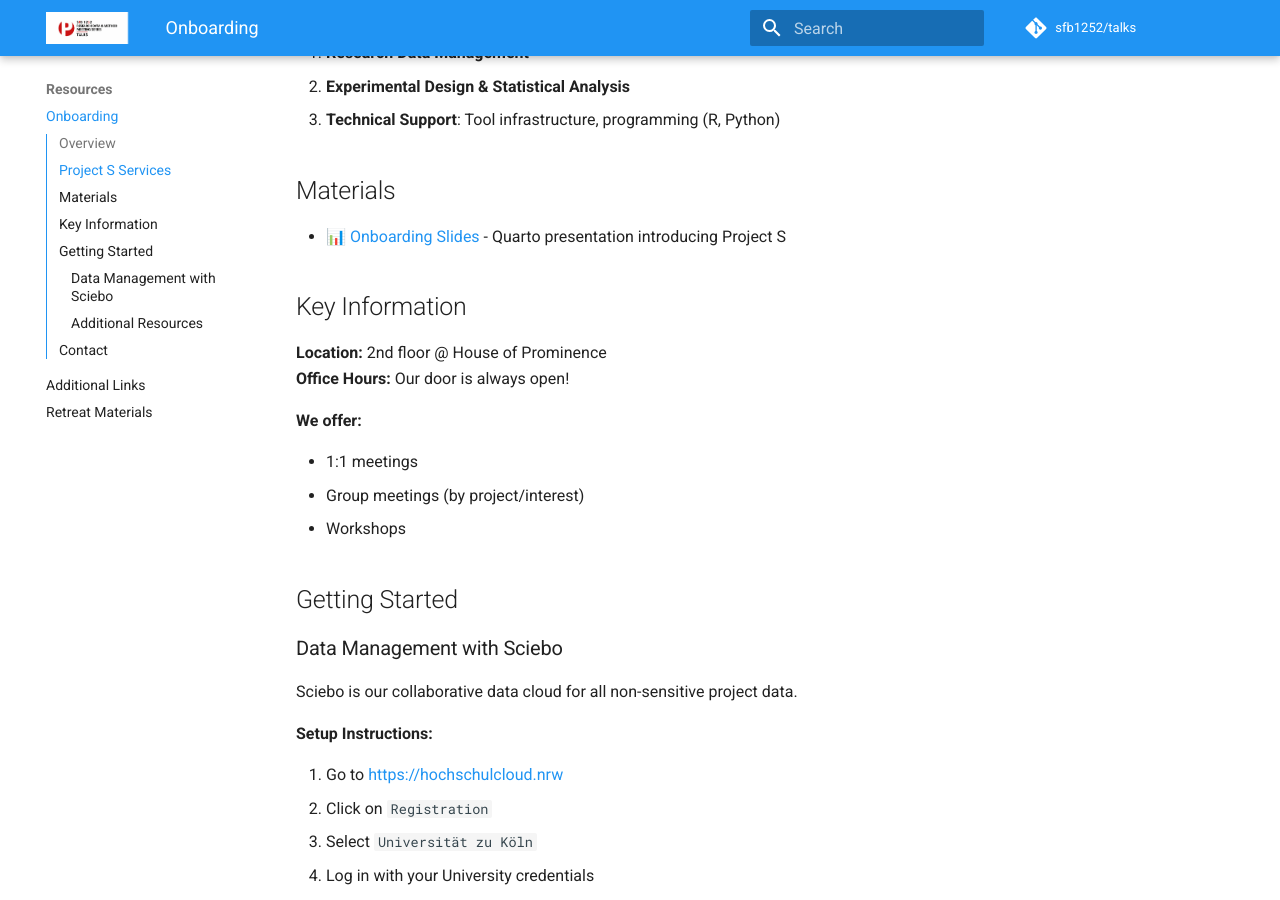
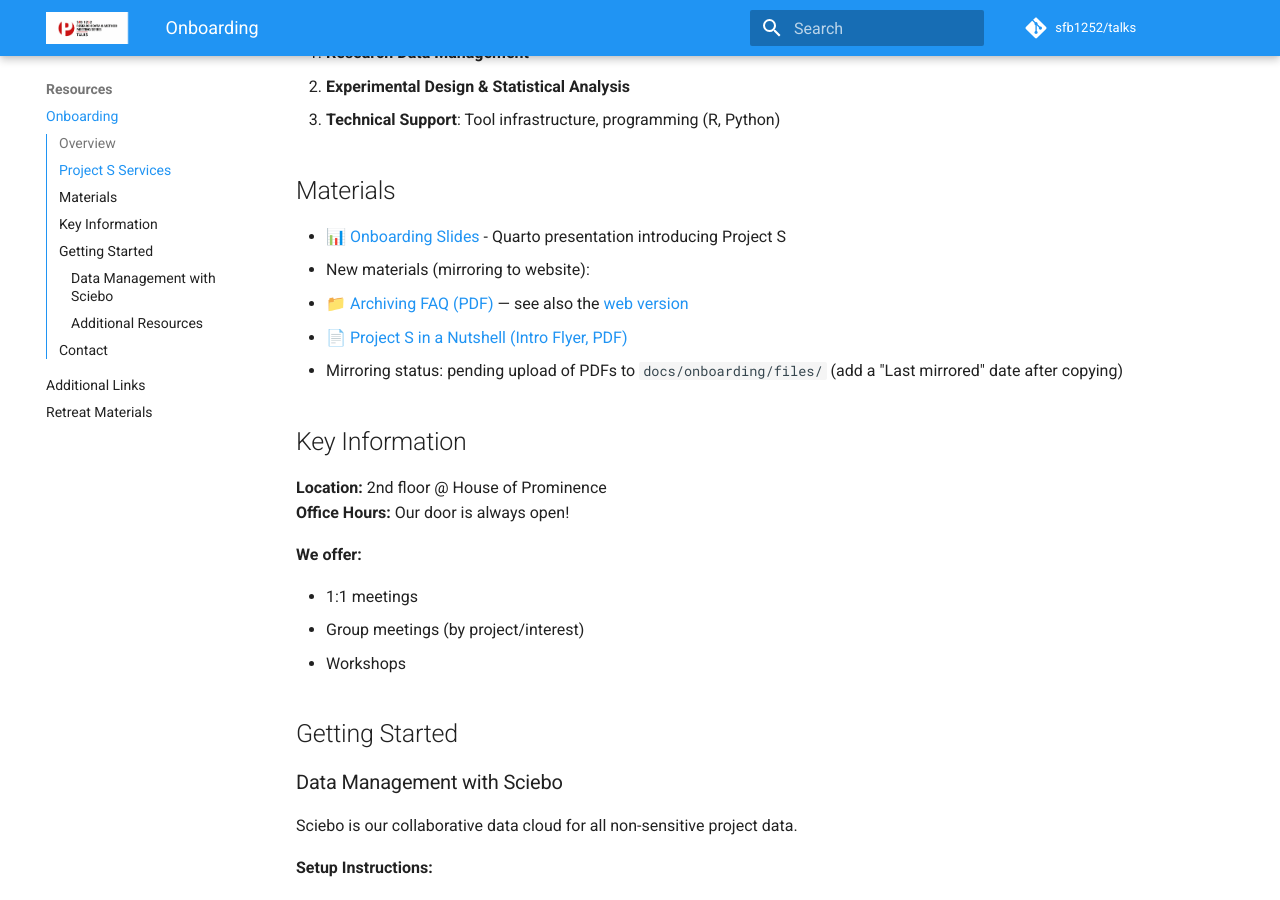
Before and after one commit to SFB1252/talks, an MkDocs documentation site: the page built from docs/onboarding/README.md, in a window 1280 px wide and 900 px high, scrolled down 480 px. Built offline with MkDocs 1.6.1 and Material for MkDocs 9.7.7, drawn with Linux system fonts in a browser that asks for light colours; comment, search, counter and statistics services are not loaded.

Commit message:
feat(onboarding): link Archiving FAQ and Intro Flyer; add web FAQ stub and placeholders (update with last mirrored date after copying PDFs)

```diff
--- a/docs/onboarding/README.md
+++ b/docs/onboarding/README.md
@@ -24,6 +24,10 @@ Sustainability) services and resources within SFB 1252 "Prominence in Language".
 
 - [📊 Onboarding Slides](onboarding-day-slides.qmd) - Quarto presentation
   introducing Project S
+- New materials (mirroring to website):
+  - [📁 Archiving FAQ (PDF)](files/archiving-faq.pdf) — see also the [web version](archiving-faq.md)
+  - [📄 Project S in a Nutshell (Intro Flyer, PDF)](files/s-in-a-nutshell.pdf)
+  - Mirroring status: pending upload of PDFs to `docs/onboarding/files/` (add a "Last mirrored" date after copying)
 
 ## Key Information
 
```
Also changed, not shown: docs/onboarding/archiving-faq.md (added, +21 -0 lines), 2 other files.
